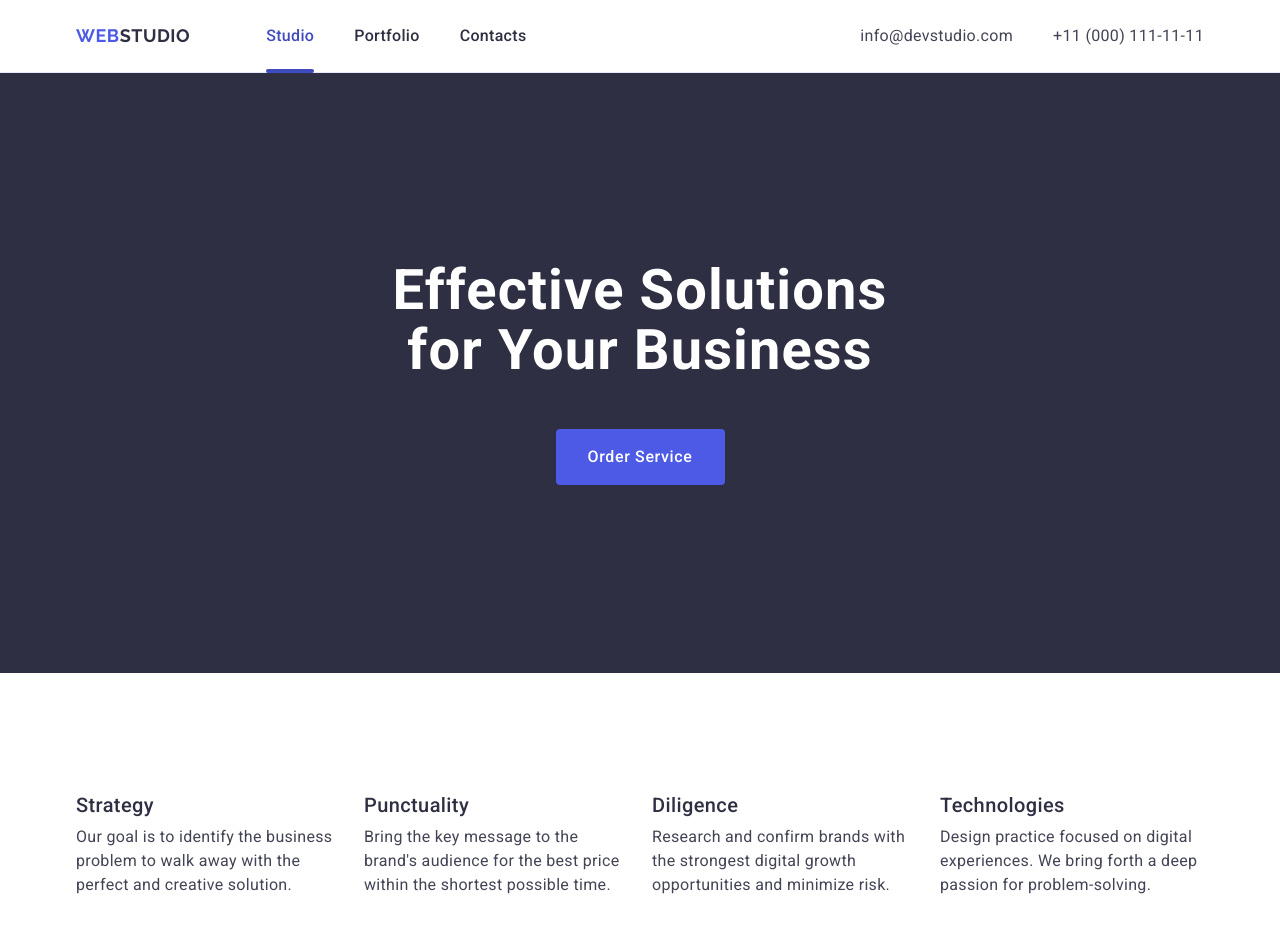
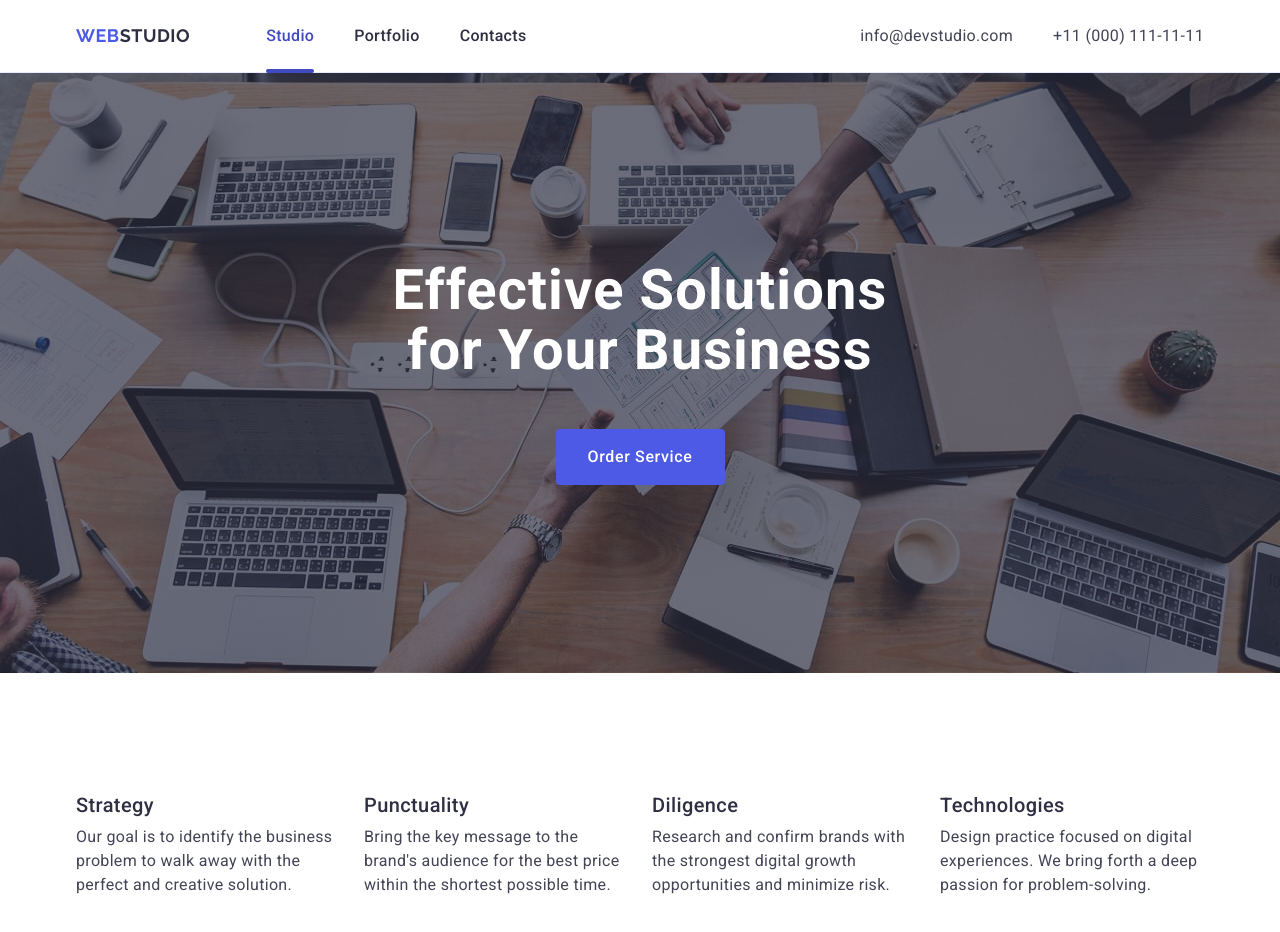
Before and after one commit to tae27037/goit-markup-hw-04, a plain HTML site: page index.html in a window 1280 px wide. Shown: the top 932 px of the page. Drawn offline with nearby package versions, Linux system fonts and the light colour scheme.

Commit message:
first section

```diff
--- a/css/styles.css
+++ b/css/styles.css
@@ -142,6 +142,12 @@ box-shadow: 0 1px 6px 0 rgba(46, 47, 66, 0.08), 0 1px 1px 0 rgba(46, 47, 66, 0.1
     text-align: center;
     letter-spacing: 0.02em;
     padding: 188px 0;
+    background-image: linear-gradient(rgba(46, 47, 66, 0.7), rgba(46, 47, 66, 0.7)), url(../images/title.jpg);
+    max-width: 1440px;
+    background-repeat: no-repeat;
+    background-position: center;
+    background-size: cover;
+
 }
 .title-name {
     font-size: 56px;
@@ -156,12 +162,14 @@ box-shadow: 0 1px 6px 0 rgba(46, 47, 66, 0.08), 0 1px 1px 0 rgba(46, 47, 66, 0.1
     display: flex;
     justify-content: center;
     align-items: center;
-   min-width: 169px;
+    min-width: 169px;
     height: 56px;
     border-radius: 4px;
     margin: 0 auto;
     border: none;
     display: block;
+    transition: background-color 250ms cubic-bezier(0.4, 0, 0.2, 1);
+
 }
 .title .button {
     font-family: "Roboto", sans-serif;
```
Also changed, not shown: images/title.jpg (added).
